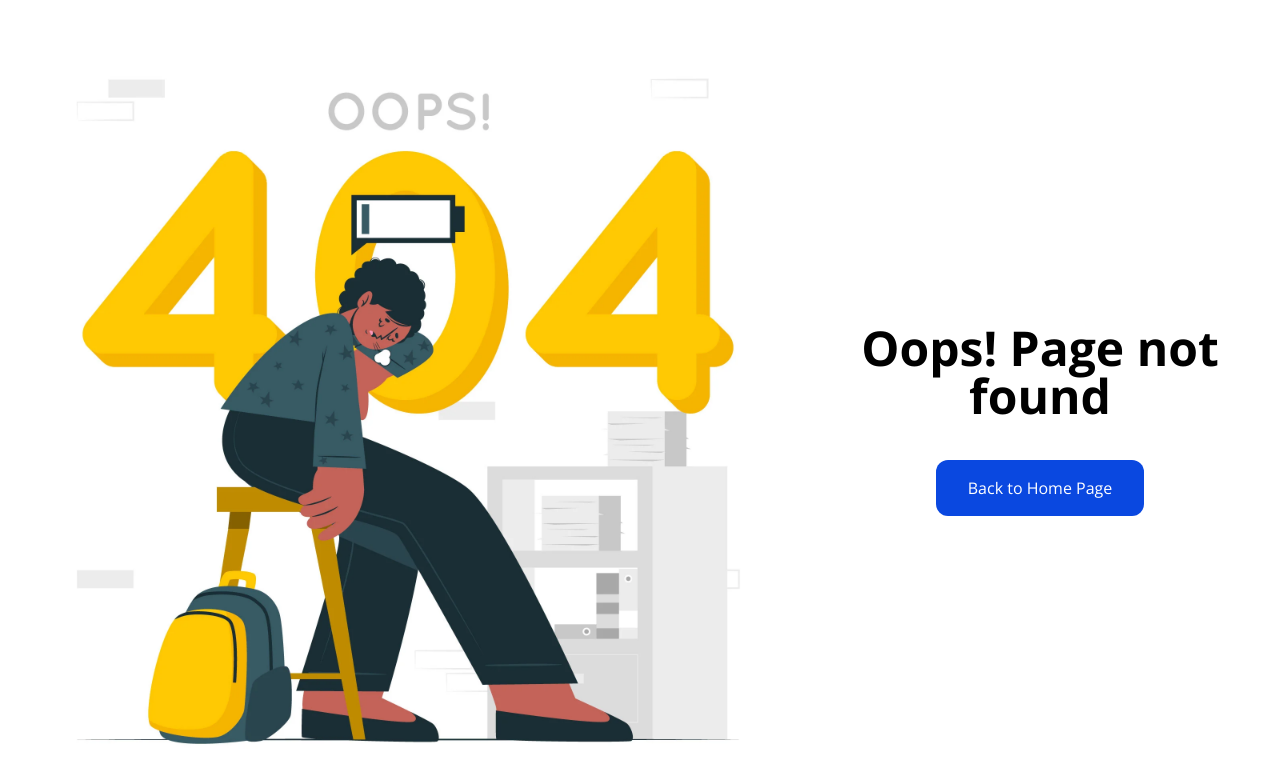
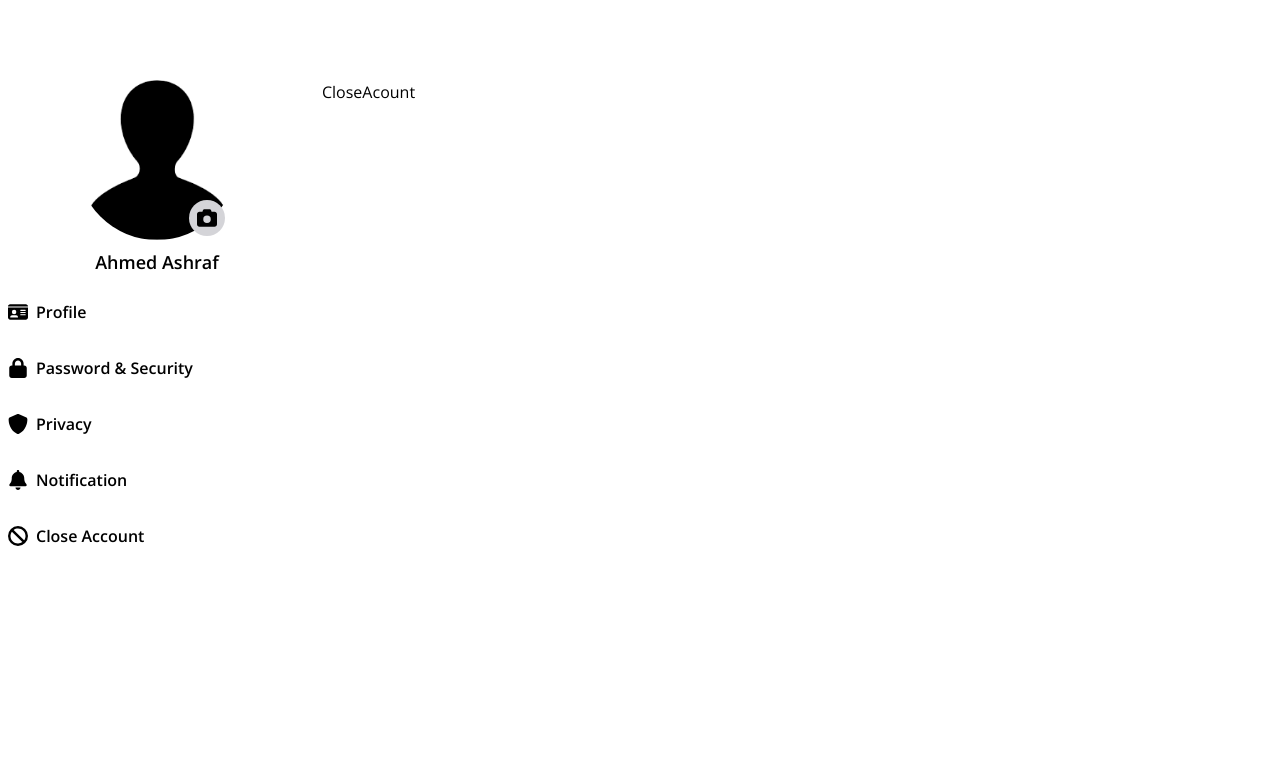
Before and after one commit to FrontEndDevo/NeuraLearnAcademy, a React (Vite) app: page /profile/CloseAcount in a window 1280 px wide. Before the commit this address had no page. Shown: the top 782 px of the page. Built offline with nearby package versions, Linux system fonts and the light colour scheme.

Commit message:
initialize and Added a new route for the 'Close Account' page.

```diff
--- a/src/App.jsx
+++ b/src/App.jsx
@@ -10,6 +10,7 @@ import ProfileInfoPage from "./pages/ProfileInfoPage";
 import ProfilePasswordSecurityPage from "./pages/ProfilePassword&SecurityPage";
 import ProfilePrivacyPage from "./pages/ProfilePrivacyPage";
 import ProfileNotificationPage from "./pages/ProfileNotificationPage";
+import ProfileCloseAcountPage from "./pages/ProfileCloseAcountPage";
 
 const App = () => {
   return (
@@ -26,6 +27,7 @@ const App = () => {
           <Route path="password" element={<ProfilePasswordSecurityPage />} />
           <Route path="privacy" element={<ProfilePrivacyPage />} />
           <Route path="Notification" element={<ProfileNotificationPage />} />
+          <Route path="CloseAcount" element={<ProfileCloseAcountPage />} />
         </Route>
       </Routes>
     </>
--- /dev/null
+++ b/src/pages/ProfileCloseAcountPage.jsx
@@ -0,0 +1,9 @@
+const ProfileCloseAcountPage = () => {
+    return (
+      <div>
+        <h1>CloseAcount</h1>
+      </div>
+    );
+}
+
+export default ProfileCloseAcountPage;
```
